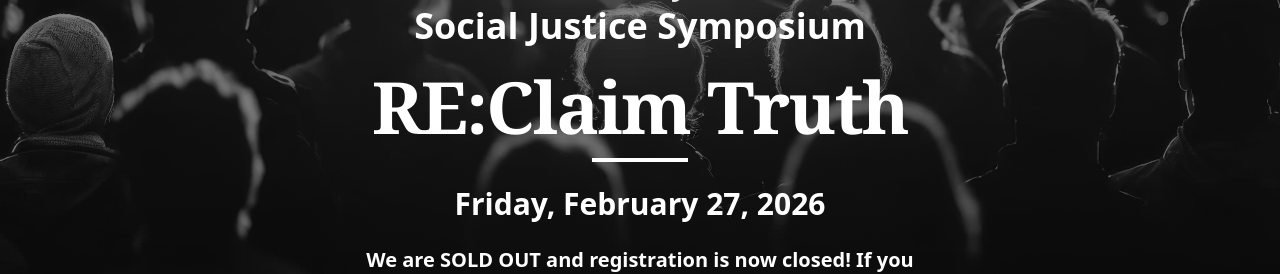
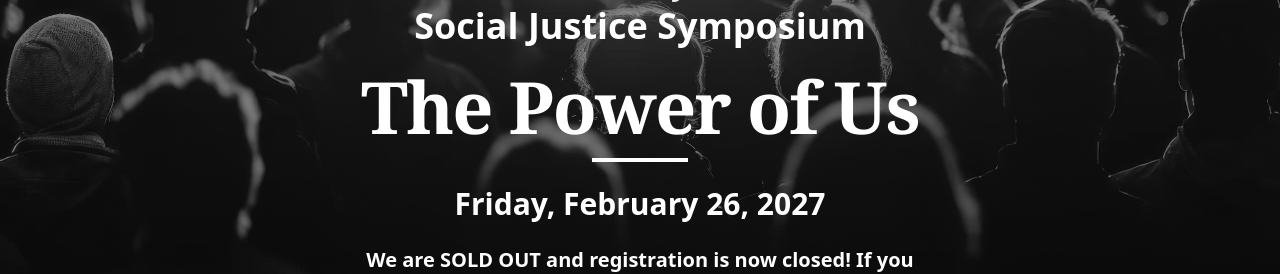
Before and after one commit to regmisat/sjs-caldwell, a Next.js app: page / in a window 1280 px wide. Shown: the part 348-622 px from the top of the page. Built offline with nearby package versions, Linux system fonts and the light colour scheme; no server answers.

Commit message:
update titles

```diff
--- a/app/page.tsx
+++ b/app/page.tsx
@@ -11,9 +11,6 @@ import Footer from "@/components/Footer";
 import Lightbox from "yet-another-react-lightbox";
 import Counter from "yet-another-react-lightbox/plugins/counter";
 import Thumbnails from "yet-another-react-lightbox/plugins/thumbnails";
-import "yet-another-react-lightbox/styles.css";
-import "yet-another-react-lightbox/plugins/counter.css";
-import "yet-another-react-lightbox/plugins/thumbnails.css";
 import { ArrowRight, Images, Maximize2 } from "lucide-react";
 import { useFullSite } from "@/components/SiteMode";
 
@@ -67,10 +64,8 @@ export default function Home() {
   }, []);
 
   const centered = !isFullSite || countdownEnded;
-  const themeTitle = isFullSite ? "RE:Claim Truth" : "The Power of Us";
-  const eventDateLabel = isFullSite
-    ? "Friday, February 27, 2026"
-    : "Friday, February 26, 2027";
+  const themeTitle = "The Power of Us";
+  const eventDateLabel = "Friday, February 26, 2027";
 
   const slides = backgroundImages.map((src, index) => ({
     src,
--- a/app/speakers/page.tsx
+++ b/app/speakers/page.tsx
@@ -764,10 +764,10 @@ export default function Speakers() {
               <div className="bg-white/10 backdrop-blur-md rounded-2xl p-8 border border-white/20 shadow-2xl">
                 <div className="pt-6 text-center">
                   <p className="text-lg sm:text-xl font-semibold text-white">
-                    Friday, February 27, 2026
+                    Friday, February 26, 2027
                   </p>
                   <p className="text-sm sm:text-base text-white/70 mt-2">
-                    Caldwell University's 5th Annual Social Justice Symposium
+                    Caldwell University's 6th Annual Social Justice Symposium
                   </p>
                 </div>
 
```
